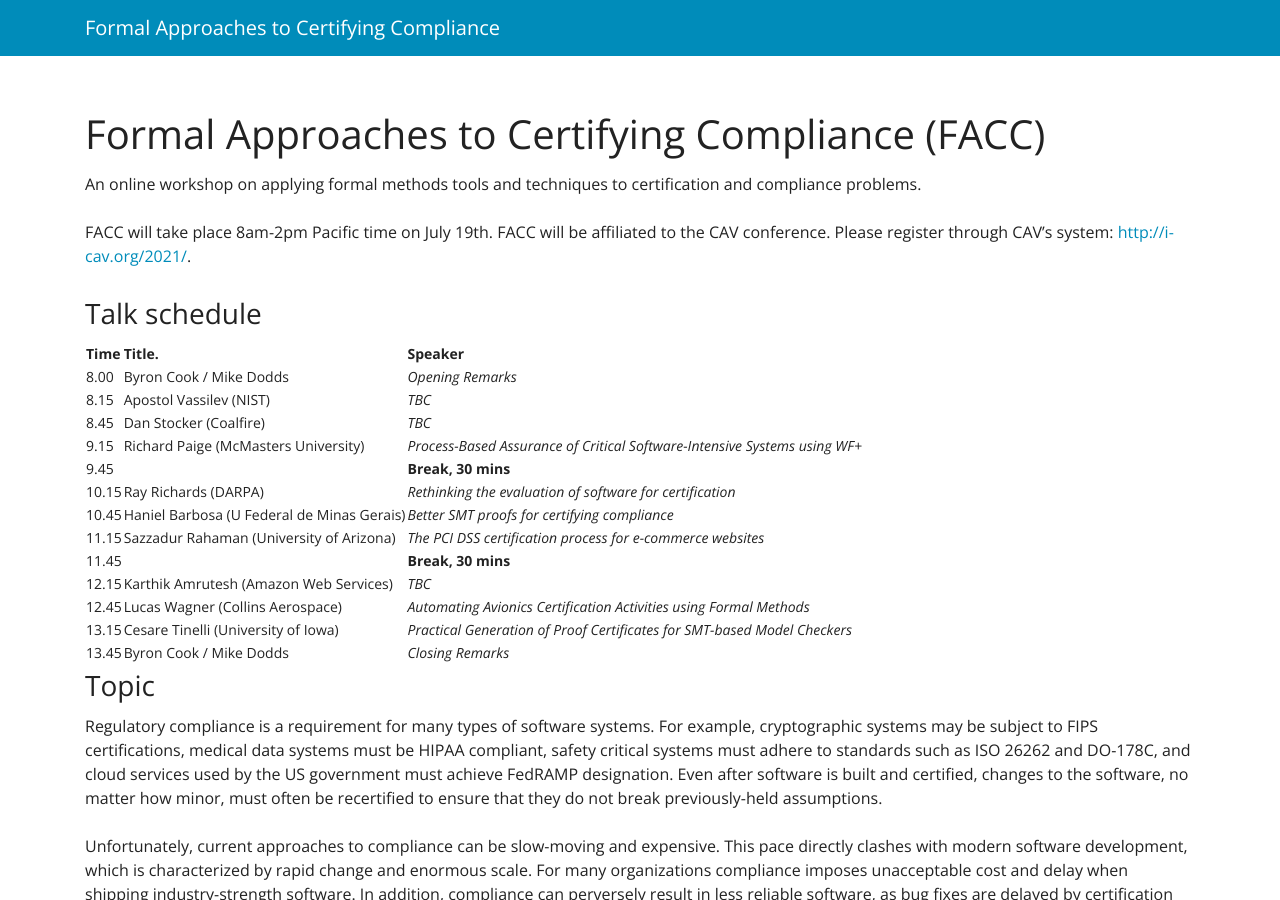
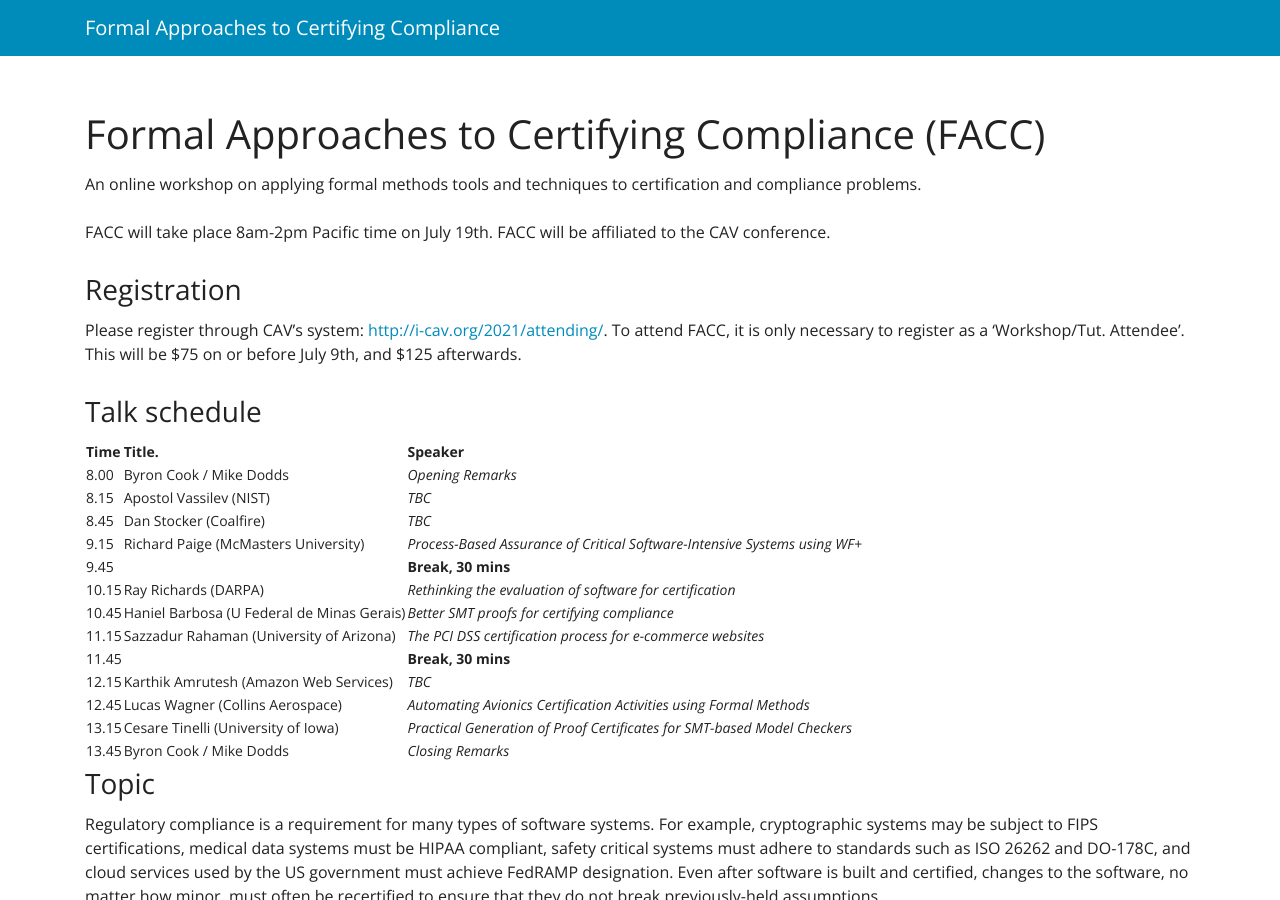
Before and after one commit to facc-workshop-2020/facc-workshop-2021.github.io, a Jekyll site: the page built from index.md, in a window 1280 px wide and 900 px high. Built offline with Jekyll 4.4.1, drawn with Linux system fonts in a browser that asks for light colours.

Commit message:
Added registration details

```diff
--- a/index.md
+++ b/index.md
@@ -5,7 +5,11 @@ title: Formal Approaches to Certifying Compliance (FACC)
 
 An online workshop on applying formal methods tools and techniques to certification and compliance problems.
 
-FACC will take place 8am-2pm Pacific time on July 19th. FACC will be affiliated to the CAV conference. Please register through CAV’s system: [http://i-cav.org/2021/](http://i-cav.org/2021/).
+FACC will take place 8am-2pm Pacific time on July 19th. FACC will be affiliated to the CAV conference.
+
+### Registration
+
+Please register through CAV’s system: [http://i-cav.org/2021/attending/](http://i-cav.org/2021/attending/). To attend FACC, it is only necessary to register as a 'Workshop/Tut. Attendee'. This will be $75 on or before July 9th, and $125 afterwards.
 
 ### Talk schedule
 
```
